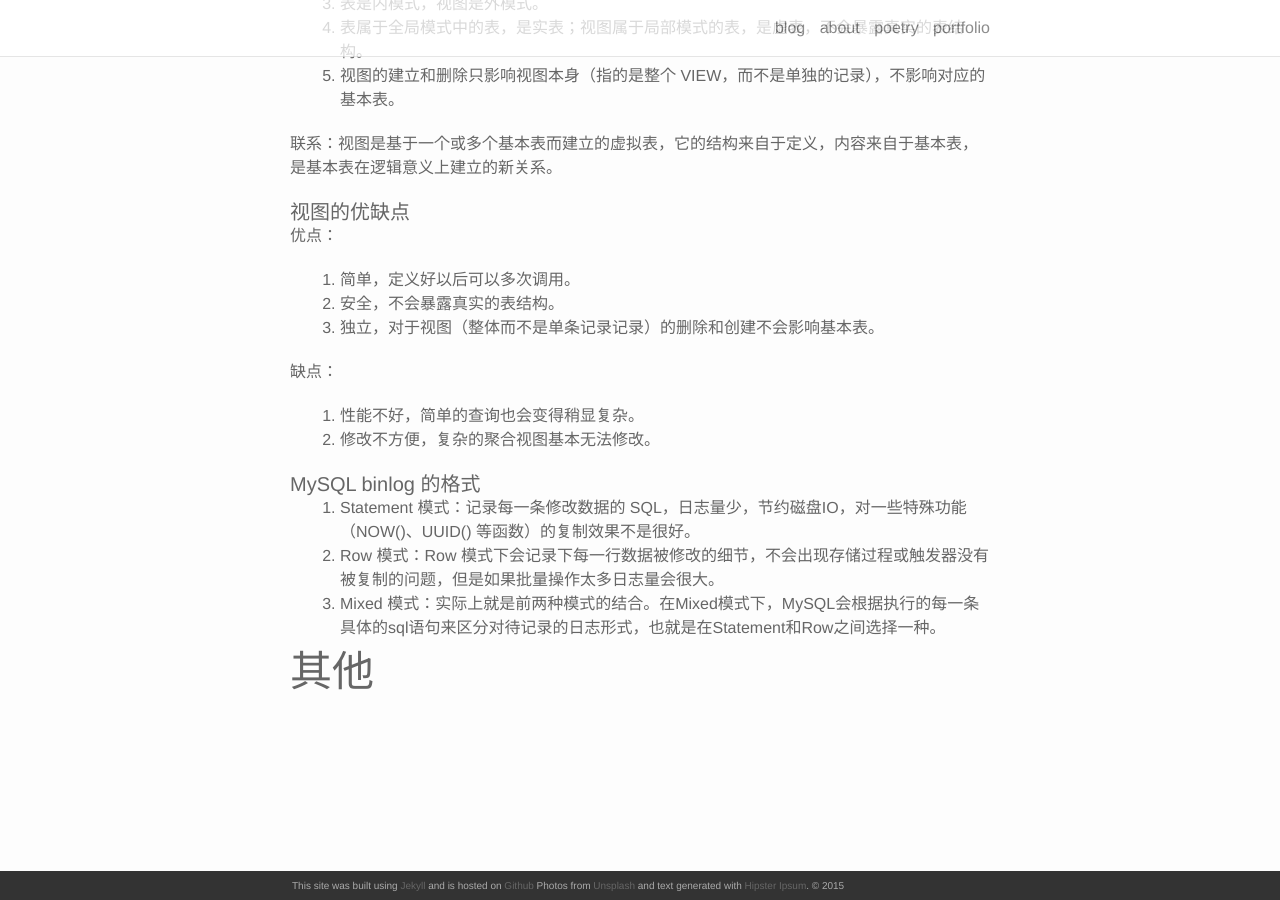
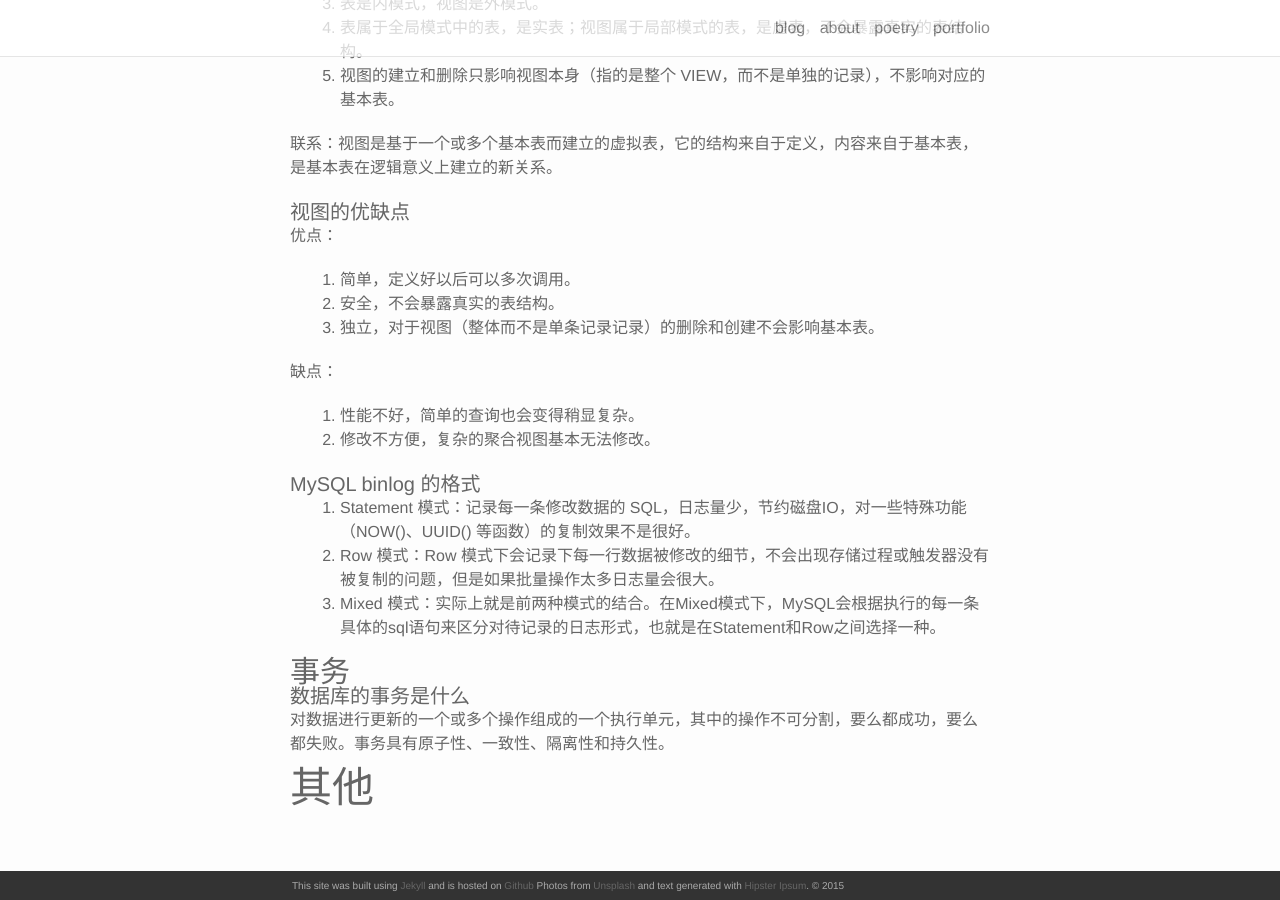
Before and after one commit to akmissxt/blog, a Jekyll site: the page built from _posts/2021-04-05-面试复习.markdown, in a window 1280 px wide and 900 px high, scrolled down 5067 px. Built offline with Jekyll 4.4.1, drawn with Linux system fonts in a browser that asks for light colours; nearby versions of some CDN libraries; our own code applies the rules of GitHub Pages for plain Markdown files.

Commit message:
update(面试复习): 事务

```diff
--- a/_posts/2021-04-05-面试复习.markdown
+++ b/_posts/2021-04-05-面试复习.markdown
@@ -207,4 +207,9 @@ CALL showPersonById(1);
 2. Row 模式：Row 模式下会记录下每一行数据被修改的细节，不会出现存储过程或触发器没有被复制的问题，但是如果批量操作太多日志量会很大。
 3. Mixed 模式：实际上就是前两种模式的结合。在Mixed模式下，MySQL会根据执行的每一条具体的sql语句来区分对待记录的日志形式，也就是在Statement和Row之间选择一种。
 
+### 事务
+
+#### 数据库的事务是什么
+对数据进行更新的一个或多个操作组成的一个执行单元，其中的操作不可分割，要么都成功，要么都失败。事务具有原子性、一致性、隔离性和持久性。
+
 ## 其他
```
